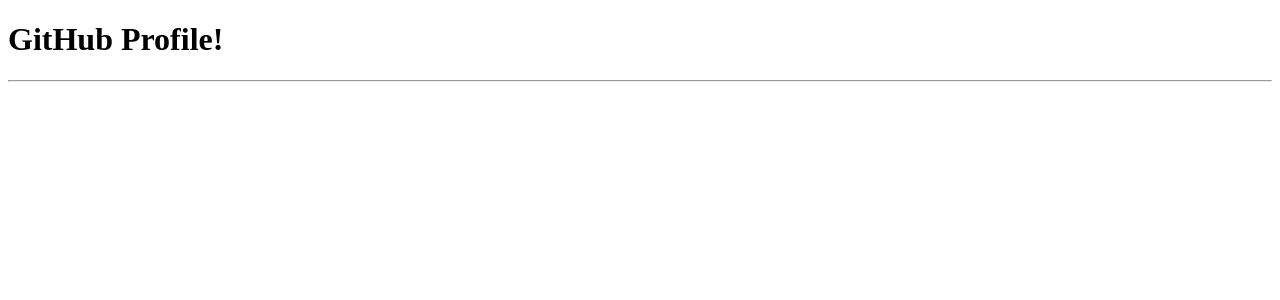
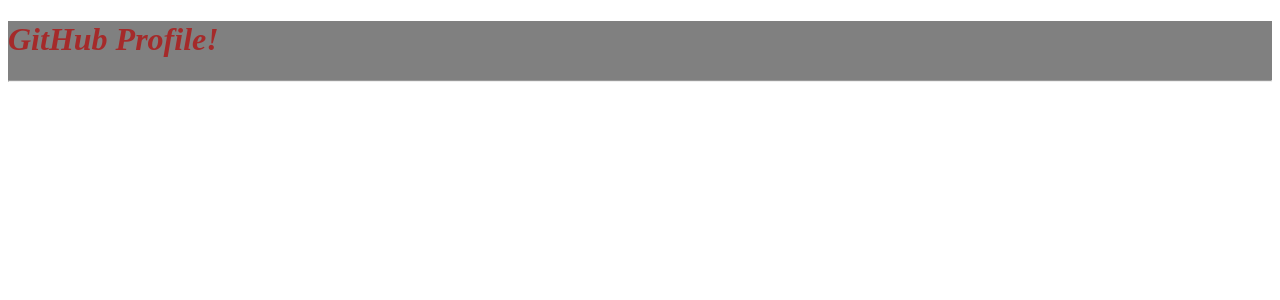
Before and after one commit to nicky-code/GitHub-profile, an Angular app: page /display in a window 1280 px wide. Shown: the top 300 px of the page. Built offline with nearby package versions, Linux system fonts and the light colour scheme.

Commit message:
added the background color.

```diff
--- a/src/app/display/display.component.css
+++ b/src/app/display/display.component.css
@@ -0,0 +1,7 @@
+#display{
+    background-color: gray;
+}
+#profile{
+    color: brown;
+    font-style: italic;
+}
--- a/src/app/display/display.component.html
+++ b/src/app/display/display.component.html
@@ -1,6 +1,6 @@
 <!-- <p>display works!</p> -->
-<div class="jumbotron">
-    <h1 class="display-4 text-center">GitHub Profile!</h1>
+<div class="jumbotron" id="display">
+    <h1 class="display-4 text-center" id="profile">GitHub Profile!</h1>
     <hr class="my-4">
 
   </div>
--- a/src/app/form/form.component.css
+++ b/src/app/form/form.component.css
@@ -10,11 +10,30 @@
 h1{
     font-style: italic;
     color: brown;
-    font-size: 40px;
+    font-size: 47px;
     text-align: center;
 }
 
 .form{
-    margin-left: 20px;
-    margin-top: 70px;
+    margin-left: 50px;
+    margin-top: 120px;
 }
+
+#user{
+    font-size: 30px;
+    color: rgb(29, 27, 27);
+    font-style: italic;
+}
+#name{
+    font-size: 37px;
+}
+#submit{
+    font-size: 37px;
+    margin-top: 25px;
+    color: brown;
+    font-style: italic;
+}
+#submit:hover{
+    color: rgb(95, 95, 179);
+    background-color: gray;
+}
--- a/src/app/form/form.component.html
+++ b/src/app/form/form.component.html
@@ -2,9 +2,9 @@
 <div class="container-fluid" id="gitHub">
         <h1>GitHub Web!</h1>
         <div class="form">
-                <label for="name">Username</label><br>
+                <label for="name" id="user">Username</label><br>
                 <input type="text" class="form-control" id="name" required><br>
 
-                <button routerLink="display"  type="submit" class="btn btn-danger">submit</button>
+                <button routerLink="display"  type="submit" class="btn btn-danger" id="submit">submit</button>
         </div>
 </div>
```
